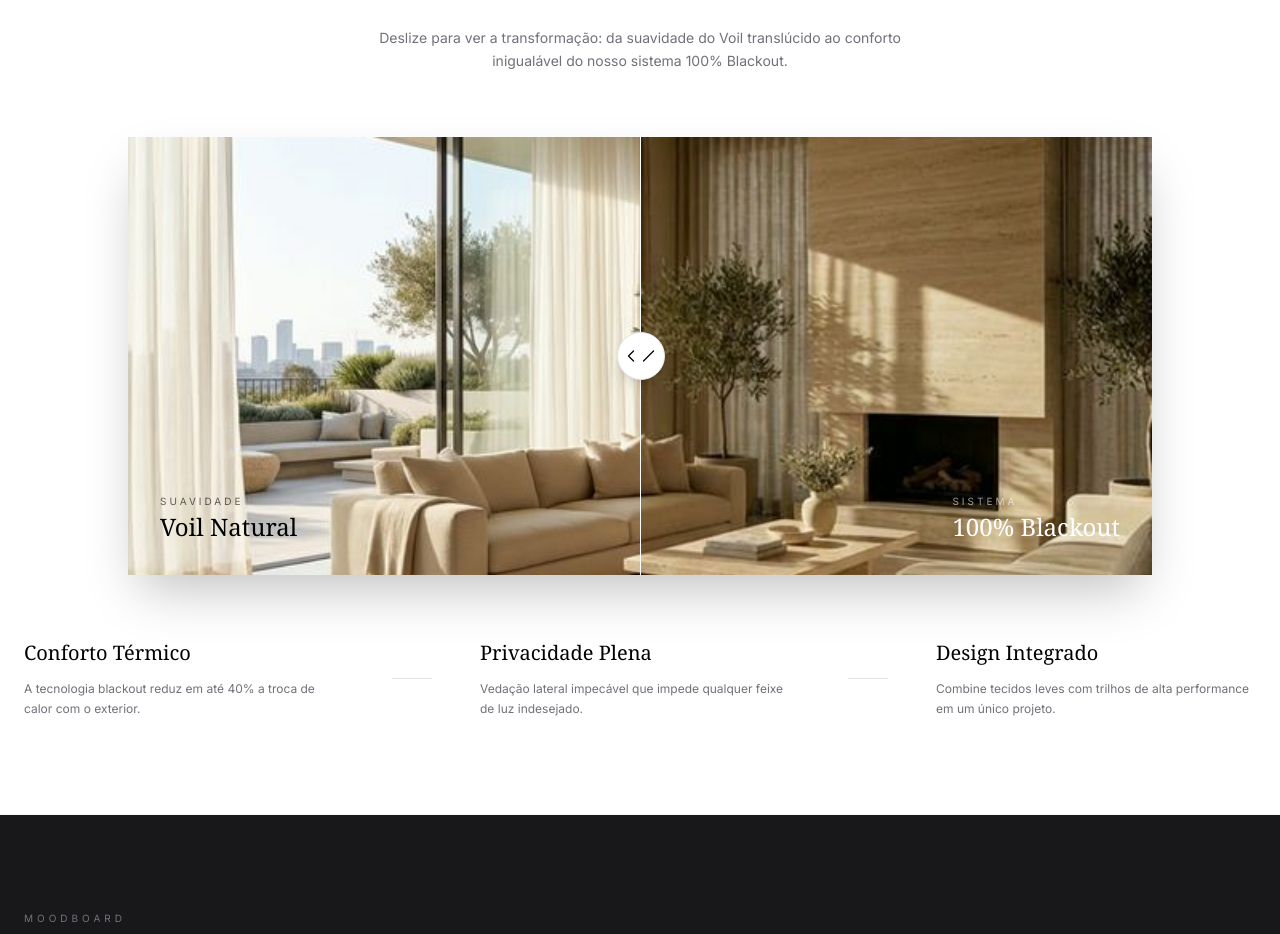
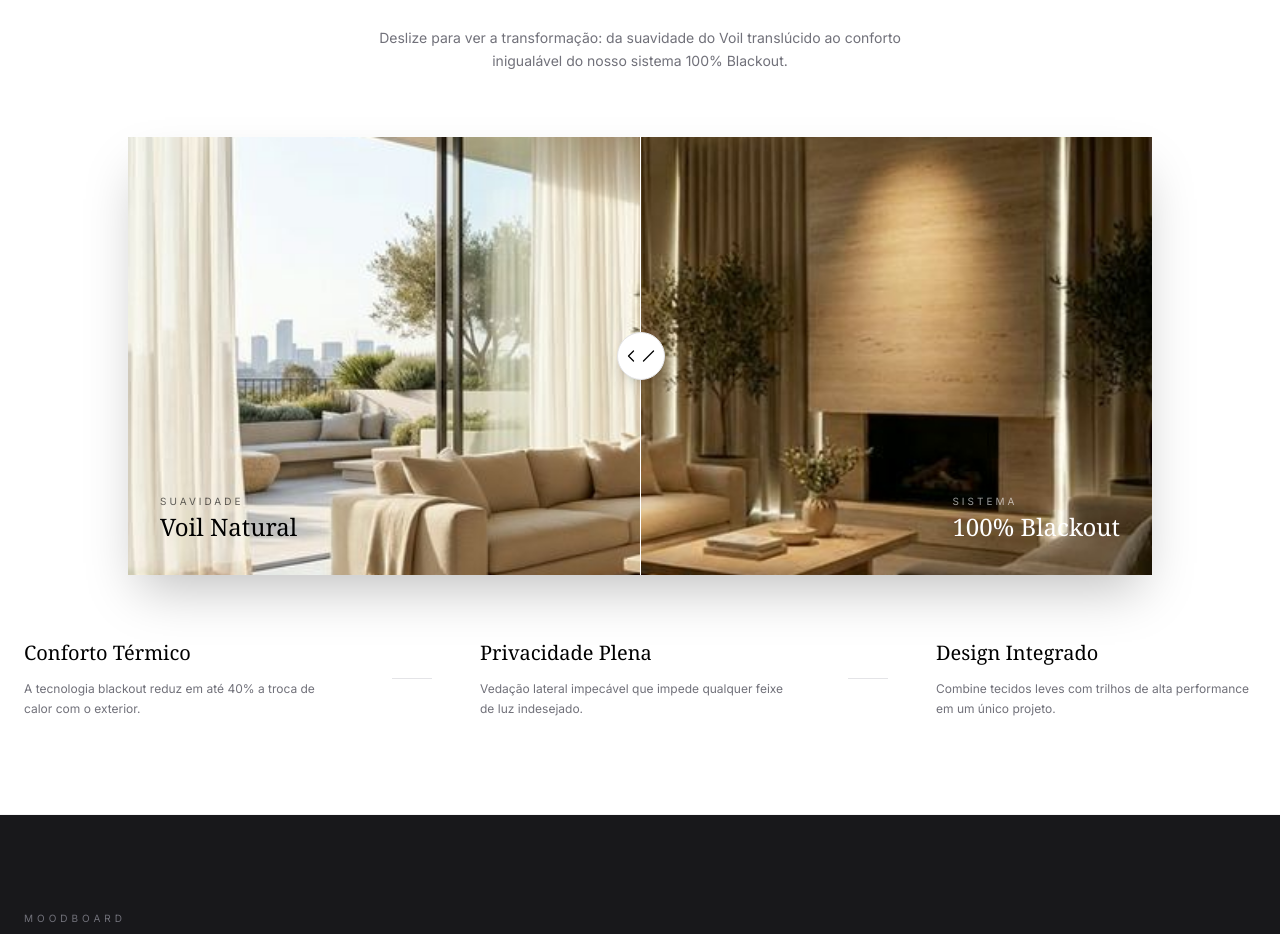
Before and after one commit to EdivaldoJuniorDev/reidascorinaslp, a React (Vite) app in the folder Site/: page / in a window 1280 px wide. Shown: the part 2680-3614 px from the top of the page. Built offline with nearby package versions, Linux system fonts and the light colour scheme; a web font is replaced by a local one.

Commit message:
Update light control comparison with refined daytime blackout image

```diff
--- a/Site/components/BeforeAfter.tsx
+++ b/Site/components/BeforeAfter.tsx
@@ -54,7 +54,7 @@ const BeforeAfter: React.FC = () => {
           {/* Blackout Side (Bottom) */}
           <div className="absolute inset-0">
             <img
-              src="/img/components/before-after/after_daytime.png"
+              src="/img/components/before-after/after_daytime_refined.png"
               alt="Blackout After"
               className="w-full h-full object-cover"
             />
```
Also changed, not shown: Site/public/img/components/before-after/after_daytime_refined.png (added), Site/public/img/components/before-after/after_total_blackout.png (added).
